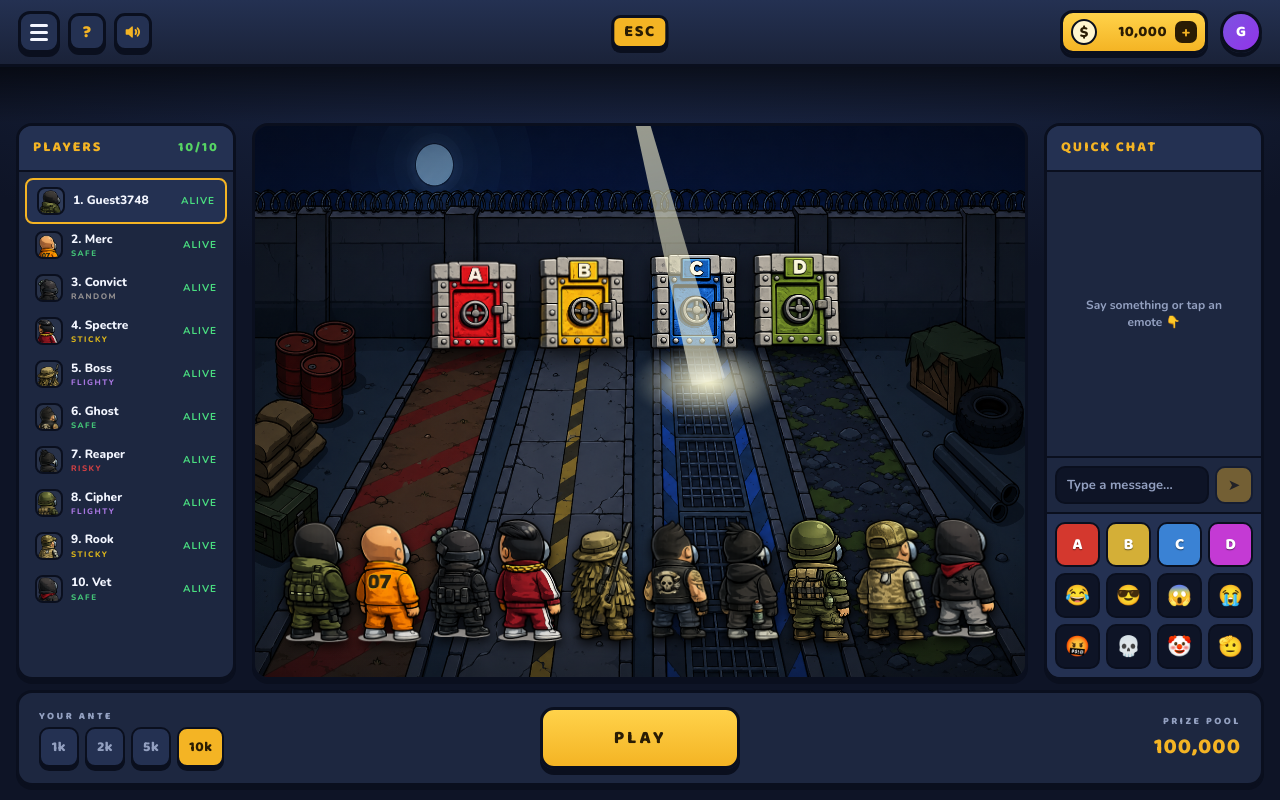
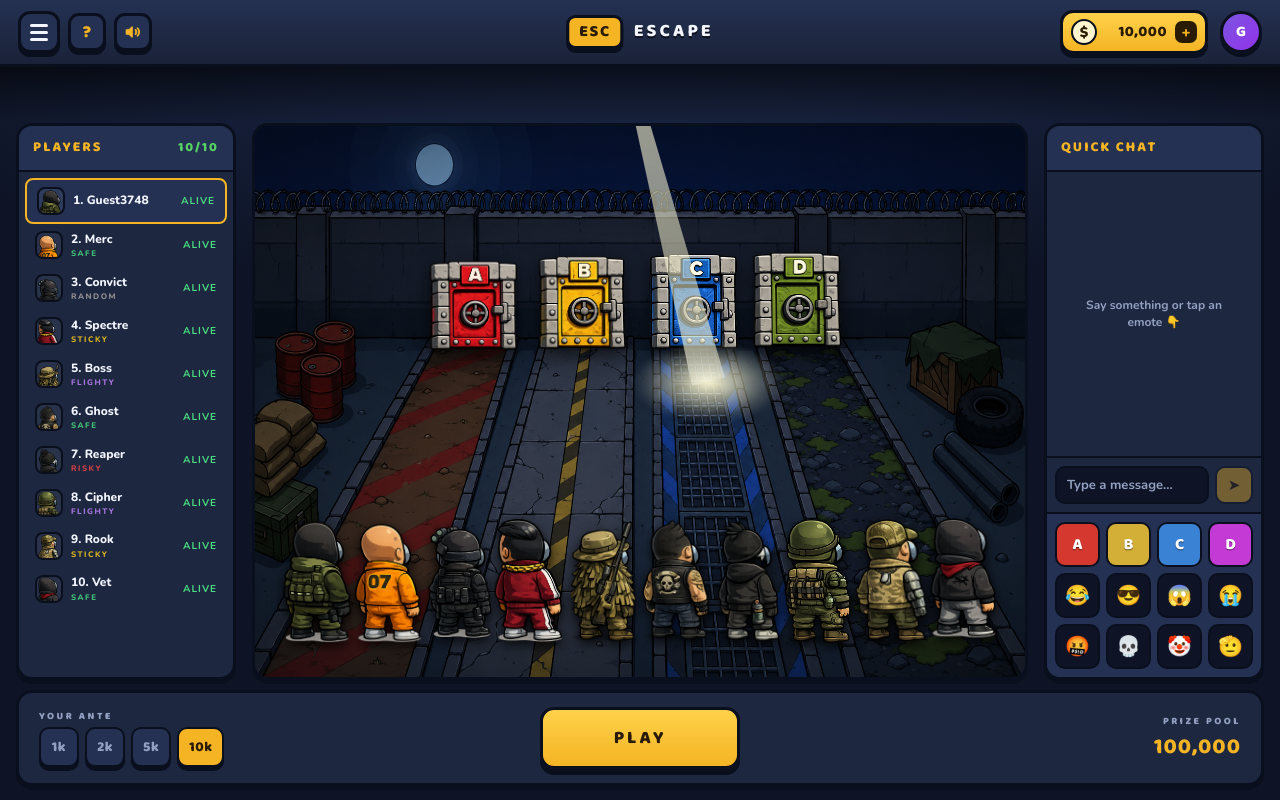
Before and after one commit to SabaZara/criminalPrisoner, a React (Vite) app: page / in a window 1280 px wide. Both pictures are taken after a click on the button "Play as Guest". Built offline with nearby package versions, Linux system fonts and the light colour scheme.

Commit message:
Revert "Top bar: show only the ESC logo badge, drop the ESCAPE wordmark"
This reverts commit c299329fcec7c9457c99728cefacdf7515365d39.

```diff
--- a/src/TopBar.tsx
+++ b/src/TopBar.tsx
@@ -117,6 +117,7 @@ export function TopBar({
         <div className="topbar-center">
           <div className="brand">
             <div className="brand-badge">ESC</div>
+            <span>ESCAPE</span>
           </div>
         </div>
 
```
